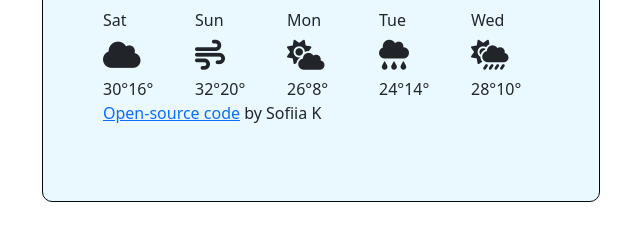
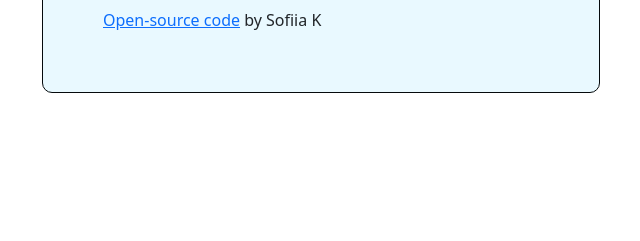
Before and after one commit to Sphik/project, a plain HTML site: page index.html in a window 1280 px wide. Shown: the part 351-592 px from the top of the page, without its empty margins (319-959 px from the left). Drawn offline with nearby package versions, Linux system fonts and the light colour scheme.

Commit message:
Removed fake forecast data

```diff
--- a/index.html
+++ b/index.html
@@ -4,23 +4,25 @@
 <head>
     <title>Weather App</title>
     <meta charset="UTF-8" />
-    <link href="styles.css" rel="stylesheet" />
+
     <script src="https://unpkg.com/axios/dist/axios.min.js"></script>
     <link href="https://cdn.jsdelivr.net/npm/bootstrap@5.3.0-alpha1/dist/css/bootstrap.min.css" rel="stylesheet"
         integrity="sha384-GLhlTQ8iRABdZLl6O3oVMWSktQOp6b7In1Zl3/Jr59b6EGGoI1aFkw7cmDA6j6gD" crossorigin="anonymous" />
     <script src="https://kit.fontawesome.com/fe682454d7.js" crossorigin="anonymous"></script>
+<link href="styles.css" rel="stylesheet" />
 </head>
 
 <body>
     <div class="container">
         <div class="project">
+            <div class="wrapper">
             <h1>
                 Weather App
             </h1>
             <div class="row">
                 <div class="col-9">
                     <form id="search-input" class="searchbar">
-                        <input type="text" id="city-input" placeholder="Enter a city">
+                        <input type="text" id="city-input" autocomplete="off" placeholder="Enter a city">
                         <button class="searchbutton">Search</button>
                     </form>
                 </div>
@@ -60,58 +62,13 @@
             </div>
 
 
+                <div class="footer">
+                    <a href="https://github.com/Sphik/project" target="_blank"> Open-source code</a> by Sofiia K
+                </div>
+            </div>
+            </div>
 
 
-            <div class="row">
-                <div class="col">
-                    Sat
-                    <div class="emoji">
-                        <i class="fa-solid fa-cloud"></i>
-                    </div>
-                    <div class="temperature">
-                        30°16°
-                    </div>
-                </div>
-                <div class="col">
-                    Sun
-                    <div class="emoji">
-                        <i class="fa-solid fa-wind"></i>
-                    </div>
-                    <div class="temperature">
-                        32°20°
-                    </div>
-                </div>
-                <div class="col">
-                    Mon
-                    <div class="emoji">
-                        <i class="fa-solid fa-cloud-sun"></i>
-                    </div>
-                    <div class="temperature">
-                        26°8°
-                    </div>
-                </div>
-                <div class="col">
-                    Tue
-                    <div class="emoji">
-                        <i class="fa-solid fa-cloud-rain"></i>
-                    </div>
-                    <div class="temperature">
-                        24°14°
-                    </div>
-                </div>
-                <div class="col">
-                    Wed
-                    <div class="emoji">
-                        <i class="fa-solid fa-cloud-sun-rain"></i>
-                    </div>
-                    <div class="temperature">
-                        28°10°
-                    </div>
-                </div>
-            </div>
-            <p class="footer">
-            <a href="https://github.com/Sphik/project" target="_blank"> Open-source code</a> by Sofiia K
-            </p>
             <script src="script.js"></script>
 </body>
 
--- a/styles.css
+++ b/styles.css
@@ -28,8 +28,9 @@ h1 {
     padding: -30px;
 }
 
-.project {
-    background-color: rgb(233, 249, 255);
+
+.wrapper{
+background-color: rgb(233, 249, 255);
     border: solid 1px;
     border-color: rgb(5, 10, 12);
     margin: 30px auto;
```
